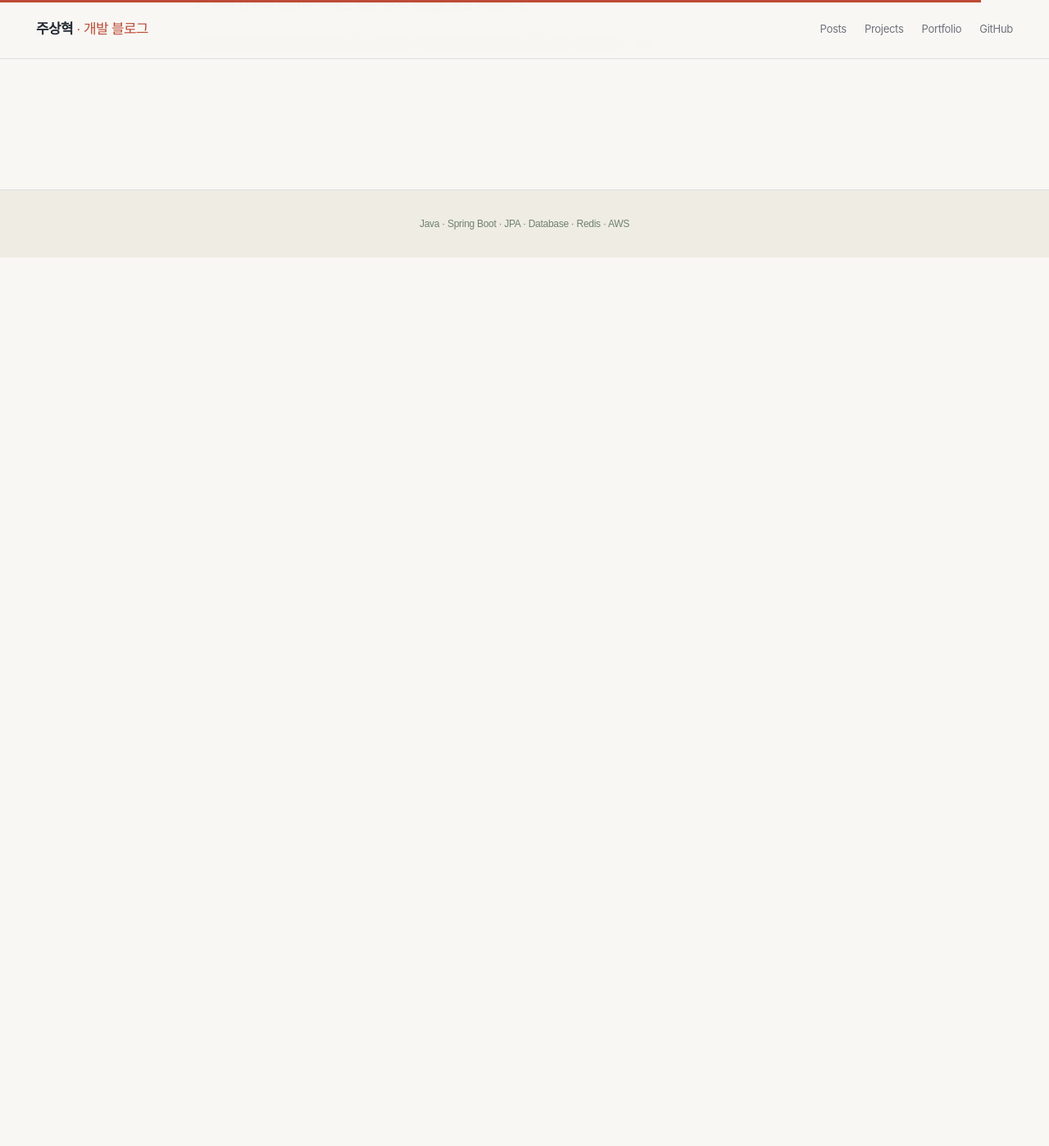
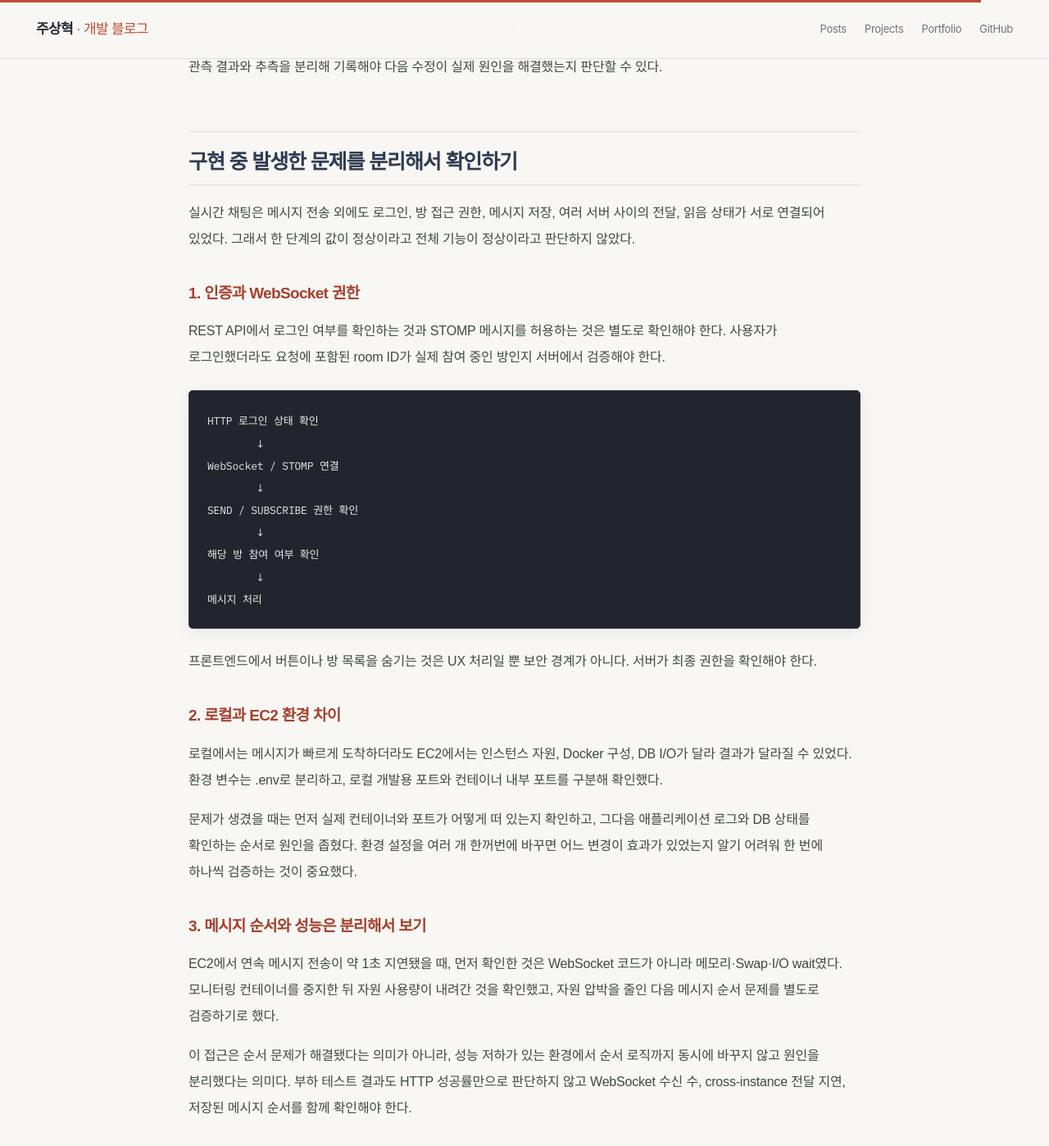
Before and after one commit to zuzusnasna/zuzusnasna.github.io, a Jekyll site: the page built from _posts/2026-10-29-realtimechat-ec2-resource-analysis.md, in a window 1280 px wide and 1400 px high, scrolled down 3058 px. Shown: the whole window at 82% size. Built offline with Jekyll 4.4.1, drawn with Linux system fonts in a browser that asks for light colours; some web fonts are replaced; before the commit the page ends 3372 px from its top, so only the background shows below that; some of the changed text lies outside the part shown.

Commit message:
Expand project implementation notes with debugging and design decisions

```diff
--- a/_posts/2026-10-29-realtimechat-ec2-resource-analysis.md
+++ b/_posts/2026-10-29-realtimechat-ec2-resource-analysis.md
@@ -75,3 +75,38 @@ Load average 1.81 / 3.06 / 3.05
 4. 자원 압박이 줄어든 뒤에도 남는 순서 문제를 별도 재현한다.
 
 관측 결과와 추측을 분리해 기록해야 다음 수정이 실제 원인을 해결했는지 판단할 수 있다.
+
+
+## 구현 중 발생한 문제를 분리해서 확인하기
+
+실시간 채팅은 메시지 전송 외에도 로그인, 방 접근 권한, 메시지 저장, 여러 서버 사이의 전달, 읽음 상태가 서로 연결되어 있었다. 그래서 한 단계의 값이 정상이라고 전체 기능이 정상이라고 판단하지 않았다.
+
+### 1. 인증과 WebSocket 권한
+
+REST API에서 로그인 여부를 확인하는 것과 STOMP 메시지를 허용하는 것은 별도로 확인해야 한다. 사용자가 로그인했더라도 요청에 포함된 room ID가 실제 참여 중인 방인지 서버에서 검증해야 한다.
+
+~~~text
+HTTP 로그인 상태 확인
+        ↓
+WebSocket / STOMP 연결
+        ↓
+SEND / SUBSCRIBE 권한 확인
+        ↓
+해당 방 참여 여부 확인
+        ↓
+메시지 처리
+~~~
+
+프론트엔드에서 버튼이나 방 목록을 숨기는 것은 UX 처리일 뿐 보안 경계가 아니다. 서버가 최종 권한을 확인해야 한다.
+
+### 2. 로컬과 EC2 환경 차이
+
+로컬에서는 메시지가 빠르게 도착하더라도 EC2에서는 인스턴스 자원, Docker 구성, DB I/O가 달라 결과가 달라질 수 있었다. 환경 변수는 .env로 분리하고, 로컬 개발용 포트와 컨테이너 내부 포트를 구분해 확인했다.
+
+문제가 생겼을 때는 먼저 실제 컨테이너와 포트가 어떻게 떠 있는지 확인하고, 그다음 애플리케이션 로그와 DB 상태를 확인하는 순서로 원인을 좁혔다. 환경 설정을 여러 개 한꺼번에 바꾸면 어느 변경이 효과가 있었는지 알기 어려워 한 번에 하나씩 검증하는 것이 중요했다.
+
+### 3. 메시지 순서와 성능은 분리해서 보기
+
+EC2에서 연속 메시지 전송이 약 1초 지연됐을 때, 먼저 확인한 것은 WebSocket 코드가 아니라 메모리·Swap·I/O wait였다. 모니터링 컨테이너를 중지한 뒤 자원 사용량이 내려간 것을 확인했고, 자원 압박을 줄인 다음 메시지 순서 문제를 별도로 검증하기로 했다.
+
+이 접근은 순서 문제가 해결됐다는 의미가 아니라, 성능 저하가 있는 환경에서 순서 로직까지 동시에 바꾸지 않고 원인을 분리했다는 의미다. 부하 테스트 결과도 HTTP 성공률만으로 판단하지 않고 WebSocket 수신 수, cross-instance 전달 지연, 저장된 메시지 순서를 함께 확인해야 한다.
```
